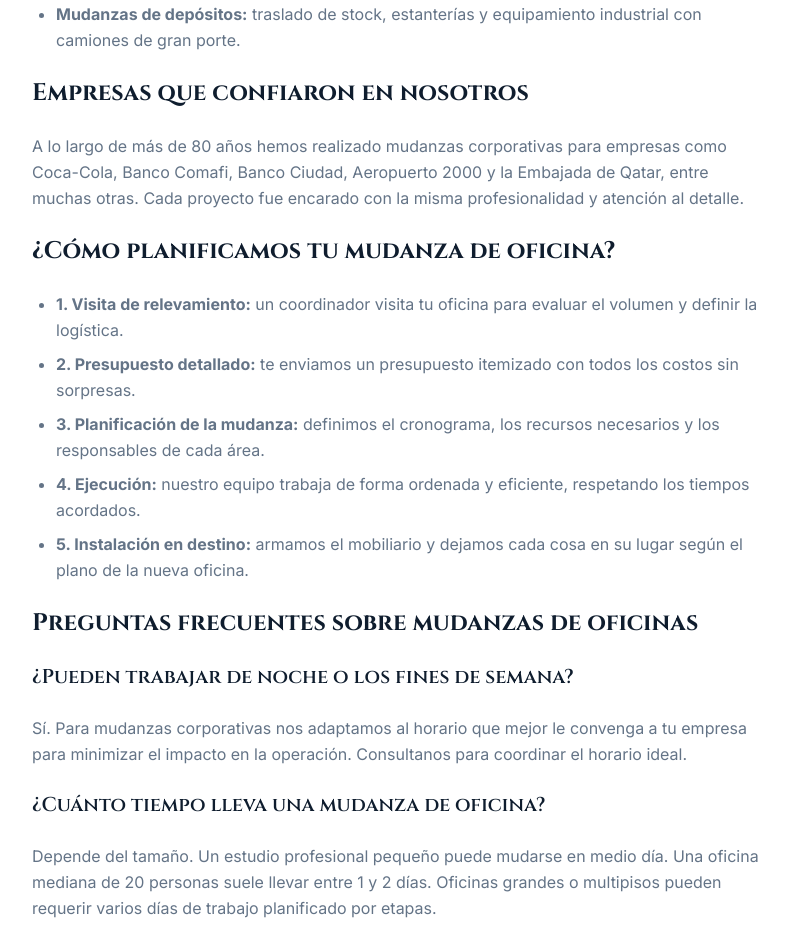
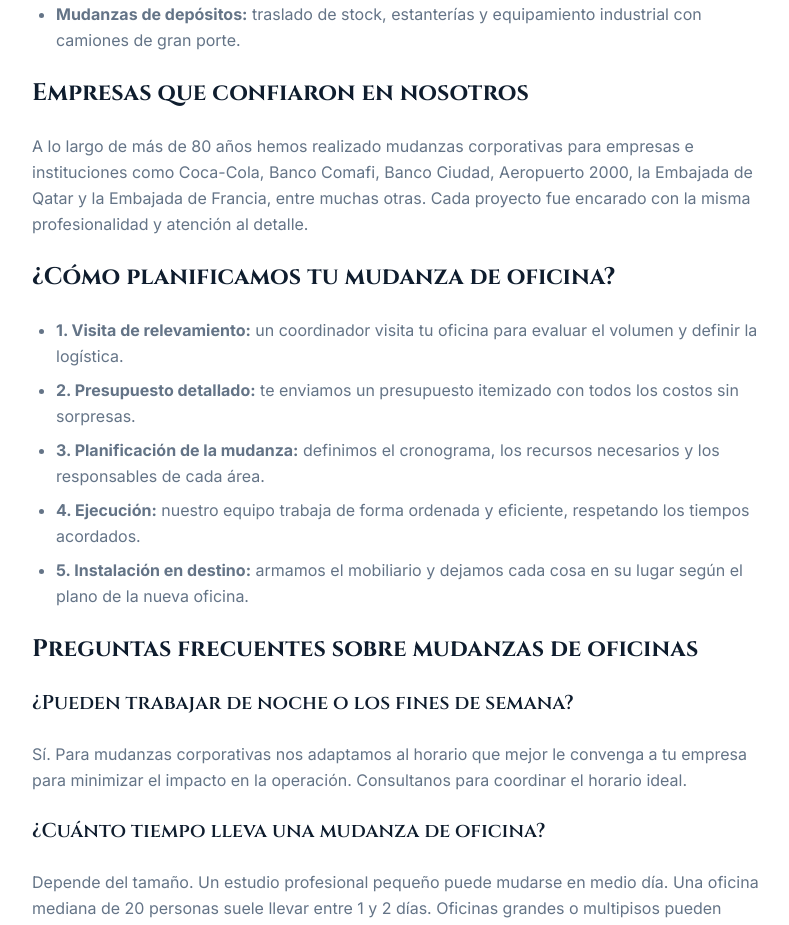
Before and after one commit to Lukaku55/marinomudanzas-next, a Next.js app: page /mudanzas-oficinas in a window 1280 px wide. Shown: the part 1160-2085 px from the top of the page, without its empty margins (240-1029 px from the left). Built offline with nearby package versions, Linux system fonts and the light colour scheme.

Commit message:
feat: add Embajada de Francia to mudanzas-oficinas page

```diff
--- a/app/mudanzas-oficinas/page.tsx
+++ b/app/mudanzas-oficinas/page.tsx
@@ -111,7 +111,7 @@ export default function Page() {
             </ul>
 
             <h2 className="font-display text-2xl font-bold text-foreground mt-10 mb-4">Empresas que confiaron en nosotros</h2>
-            <p>A lo largo de más de 80 años hemos realizado mudanzas corporativas para empresas como Coca-Cola, Banco Comafi, Banco Ciudad, Aeropuerto 2000 y la Embajada de Qatar, entre muchas otras. Cada proyecto fue encarado con la misma profesionalidad y atención al detalle.</p>
+            <p>A lo largo de más de 80 años hemos realizado mudanzas corporativas para empresas e instituciones como Coca-Cola, Banco Comafi, Banco Ciudad, Aeropuerto 2000, la Embajada de Qatar y la Embajada de Francia, entre muchas otras. Cada proyecto fue encarado con la misma profesionalidad y atención al detalle.</p>
 
             <h2 className="font-display text-2xl font-bold text-foreground mt-10 mb-4">¿Cómo planificamos tu mudanza de oficina?</h2>
             <ul className="list-disc pl-6 space-y-2">
```
